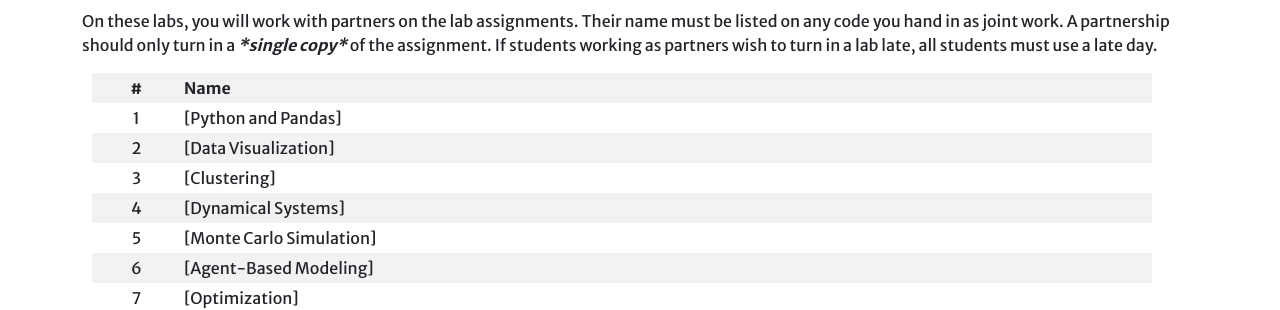
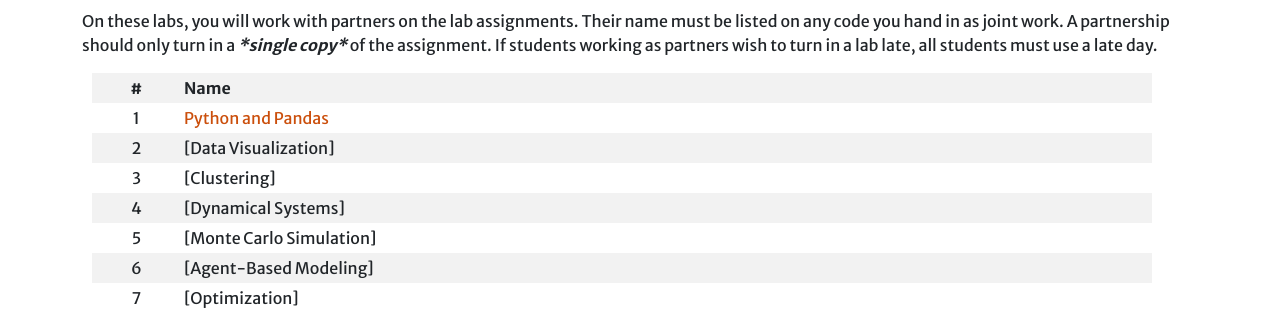
Before and after one commit to Hendrix-CS/csci285, a Jekyll site: the page built from index.md, in a window 1280 px wide and 900 px high, scrolled down 1374 px. Shown: the part 152-462 px from the top of the window. Built offline with Jekyll 4.4.1, drawn with Linux system fonts in a browser that asks for light colours; nearby versions of some CDN libraries; part of the change alters nothing that is shown.

Commit message:
Lab 1 available

```diff
--- a/index.md
+++ b/index.md
@@ -47,7 +47,7 @@ On these labs, you will work with partners on the lab assignments. Their name mu
 
 | #  | Name
 |:--:|-----
-|1 | [Python and Pandas]
+|1 | [Python and Pandas]({{site.baseurl}}/labs/pandas.html)
 |2 | [Data Visualization]
 |3 | [Clustering]
 |4 | [Dynamical Systems]
```
